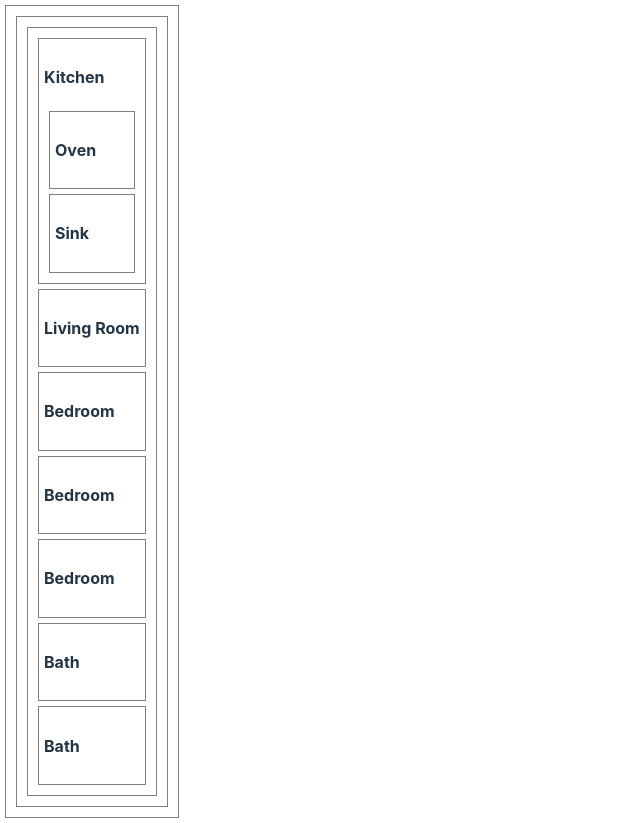
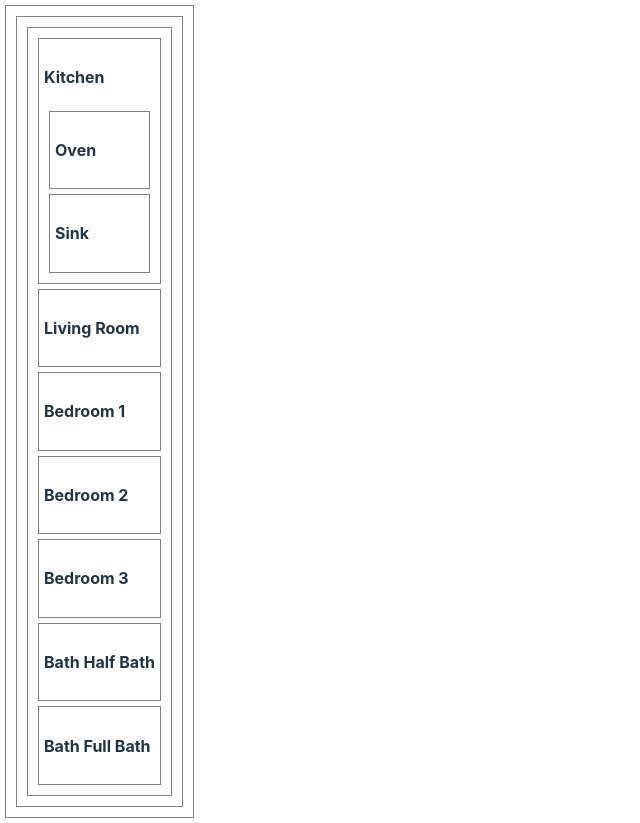
Before and after one commit to Ellieellie12/floorplan-lab, a React (Vite) app: page / in a window 1280 px wide. Shown: the whole page, without its empty margins (0-640 px from the left). Built offline with nearby package versions, Linux system fonts and the light colour scheme.

Commit message:
bath size and bedroom numbers display in browser

```diff
--- a/src/App.jsx
+++ b/src/App.jsx
@@ -1,6 +1,5 @@
 import './App.css'
 import FloorPlan from './Floorplan'
-// import Bath from './Bath'
 
 function App() {
 
--- a/src/Bath.jsx
+++ b/src/Bath.jsx
@@ -1,7 +1,7 @@
-const Bath = () => {
+const Bath = (props) => {
   return (
     <div>
-      <h4>Bath</h4>
+      <h4>Bath {props.size}</h4>
     </div>
   )
 }
--- a/src/Bedroom.jsx
+++ b/src/Bedroom.jsx
@@ -1,7 +1,7 @@
-const Bedroom = () => {
+const Bedroom = (props) => {
   return (
     <div>
-    <h4>Bedroom</h4>
+    <h4>Bedroom {props.bedNum}</h4>
     </div>
   )
 }
```
